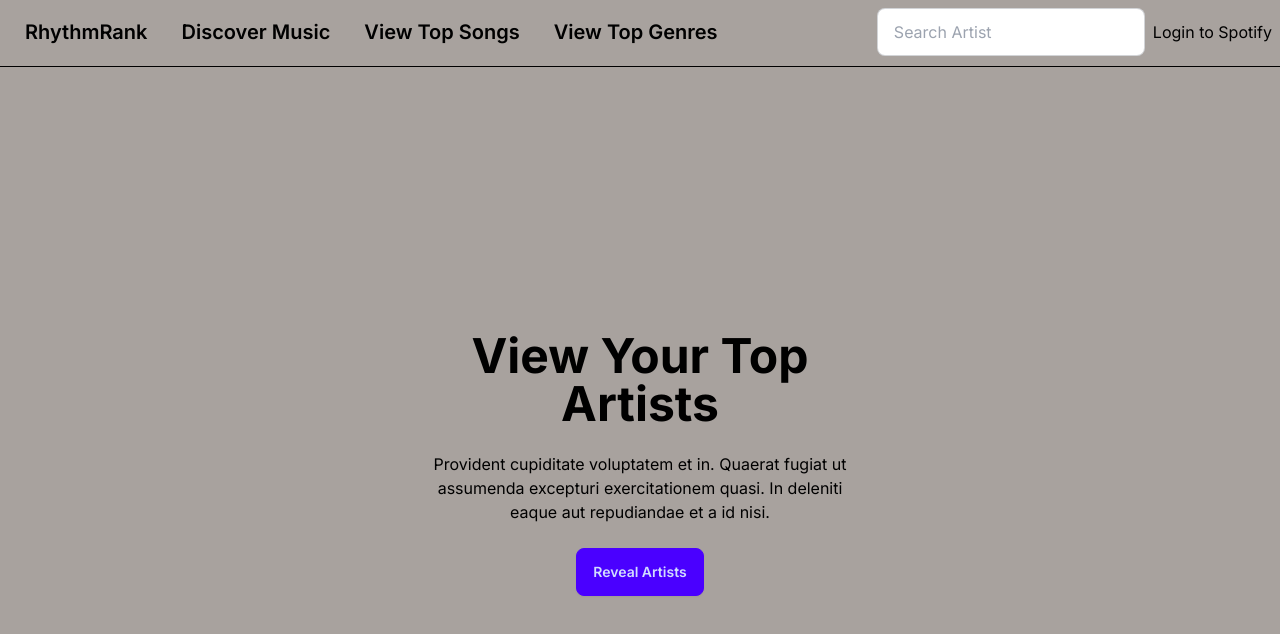
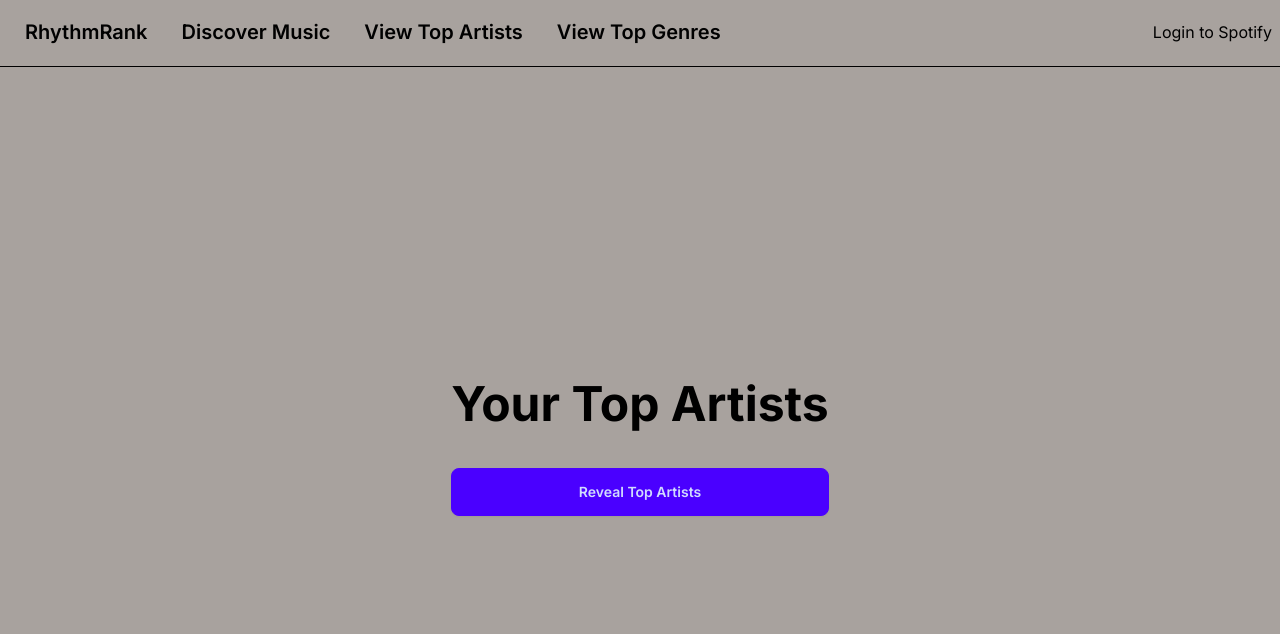
Before and after one commit to BraydonAnderson1/RhythmRank, a Next.js app: page /viewtopartists in a window 1280 px wide. Shown: the top 634 px of the page. Built offline with nearby package versions, Linux system fonts and the light colour scheme.

Commit message:
styled top songs and artists

```diff
--- a/src/app/viewtopartists/page.js
+++ b/src/app/viewtopartists/page.js
@@ -44,7 +44,9 @@ function ViewTopArtists() {
   }
 
   const renderArtists = () => {
-    return artists.map(artist => (
+    return (
+      <div className="flex flex-wrap justify-center">
+        {artists.map(artist => (
           <div key={artist.id} className="card card-compact w-96 bg-base-100 shadow-xl mx-4 my-4">
             <figure>
               <img src={artist.images.length ? artist.images[0].url : "https://daisyui.com/images/stock/photo-1606107557195-0e29a4b5b4aa.jpg"} alt={artist.name} />
@@ -56,8 +58,12 @@ function ViewTopArtists() {
               </div>
             </div>
           </div>
-    ));
+        ))}
+      </div>
+    );
   };
+
+
 
   const fetchTopArtists = async () => {
     try {
@@ -67,7 +73,7 @@ function ViewTopArtists() {
         },
         params: {
           time_range: "short_term",
-          limit: 5,
+          limit: 20,
           offset: 0
         }
       });
@@ -86,15 +92,11 @@ function ViewTopArtists() {
             <div className="flex-1">
               <Link href="/" className="btn btn-ghost text-xl">RhythmRank</Link>
               <Link href='/discover' className="btn btn-ghost text-xl">Discover Music</Link>
-            <Link href='/viewtopsongs' className="btn btn-ghost text-xl">View Top Songs</Link>
+              <Link href='/viewtopartists' className="btn btn-ghost text-xl">View Top Artists</Link>
               <Link href='/viewtopgenres' className="btn btn-ghost text-xl">View Top Genres</Link>
+
             </div>
             <div className="flex-none gap-2">
-            <div className="form-control">
-              <form onSubmit={searchArtists}>
-                <input placeholder="Search Artist" type="text" onChange={e => setSearchKey(e.target.value)} className="input input-bordered w-24 md:w-auto" />
-              </form>
-            </div>
               <p>{!token ?
                 <a href={`${process.env.AUTH_ENDPOINT}?client_id=${process.env.CLIENT_ID}&redirect_uri=${process.env.REDIRECT_URI}&response_type=${process.env.RESPONSE_TYPE}&scope=user-top-read`}>Login to Spotify</a>
                 : <button onClick={logout}>Logout</button>}</p>
@@ -103,14 +105,29 @@ function ViewTopArtists() {
         </header>
         <div className="hero min-h-screen bg-mytheme-neutral">
   <div className="hero-content text-center">
-          <div className="max-w-md">
-            <h1 className="text-5xl font-bold">View Your Top Artists</h1>
-            <p className="py-6">Provident cupiditate voluptatem et in. Quaerat fugiat ut assumenda excepturi exercitationem quasi. In deleniti eaque aut repudiandae et a id nisi.</p>
-            <button onClick={fetchTopArtists} className="btn btn-primary">Reveal Artists</button>
-            {renderArtists()}
+    <div className="max-w-7x1">
+      <h1 className="text-5xl font-bold pb-10">Your Top Artists</h1>
+      <button onClick={fetchTopArtists} className="btn btn-primary w-full mb-8">Reveal Top Artists</button>
+      <div className="flex flex-wrap justify-center">
+        {artists.map(artist => (
+          <div key={artist.id} className="card card-compact w-96 bg-base-100 shadow-xl mx-4 my-4">
+            <figure>
+              <img src={artist.images.length ? artist.images[0].url : "https://daisyui.com/images/stock/photo-1606107557195-0e29a4b5b4aa.jpg"} alt={artist.name} />
+            </figure>
+            <div className="card-body">
+              <h2 className="card-title">{artist.name}</h2>
+              <div className="card-actions justify-end">
+                <a href={artist.external_urls.spotify} target="_blank" rel="noopener noreferrer" className="btn btn-primary">View Artist</a>
               </div>
             </div>
           </div>
+        ))}
+      </div>
+    </div>
+  </div>
+</div>
+
+
         <div>
         </div>
       </div>
--- a/src/app/viewtopsongs/page.js
+++ b/src/app/viewtopsongs/page.js
@@ -33,7 +33,7 @@ function ViewTopSongs() {
       },
       params: {
         time_range: "short_term",
-        limit: 5,
+        limit: 50,
         offset: 0
       }
     });
@@ -81,15 +81,19 @@ function ViewTopSongs() {
         </div>
       </header>
       <div className="hero min-h-screen bg-mytheme-neutral">
-        <div className="hero-content text-center">
-          <div className="max-w-md">
-            <h1 className="text-5xl font-bold">View Your Top Songs</h1>
-            <p className="py-6">Provident cupiditate voluptatem et in. Quaerat fugiat ut assumenda excepturi exercitationem quasi. In deleniti eaque aut repudiandae et a id nisi.</p>
-            <button onClick={fetchTopTracks} className="btn btn-primary">Reveal Songs</button>
-            {renderTracks()}
-          </div>
+  <div className="hero-content text-center">
+    <div className="max-w-7x1">
+      <h1 className="text-5xl font-bold pb-10">Your Top Songs</h1>
+      <button onClick={fetchTopTracks} className="btn btn-primary w-full mb-8">Reveal Top Tracks</button>
+      <div className="grid grid-cols-3 gap-8">
+        <div className="col-span-3">
+          {renderTracks()}
         </div>
       </div>
+    </div>
+  </div>
+</div>
+
       <div>
       </div>
     </div>
```
Lines whose indentation alone changed are shown as unchanged.
